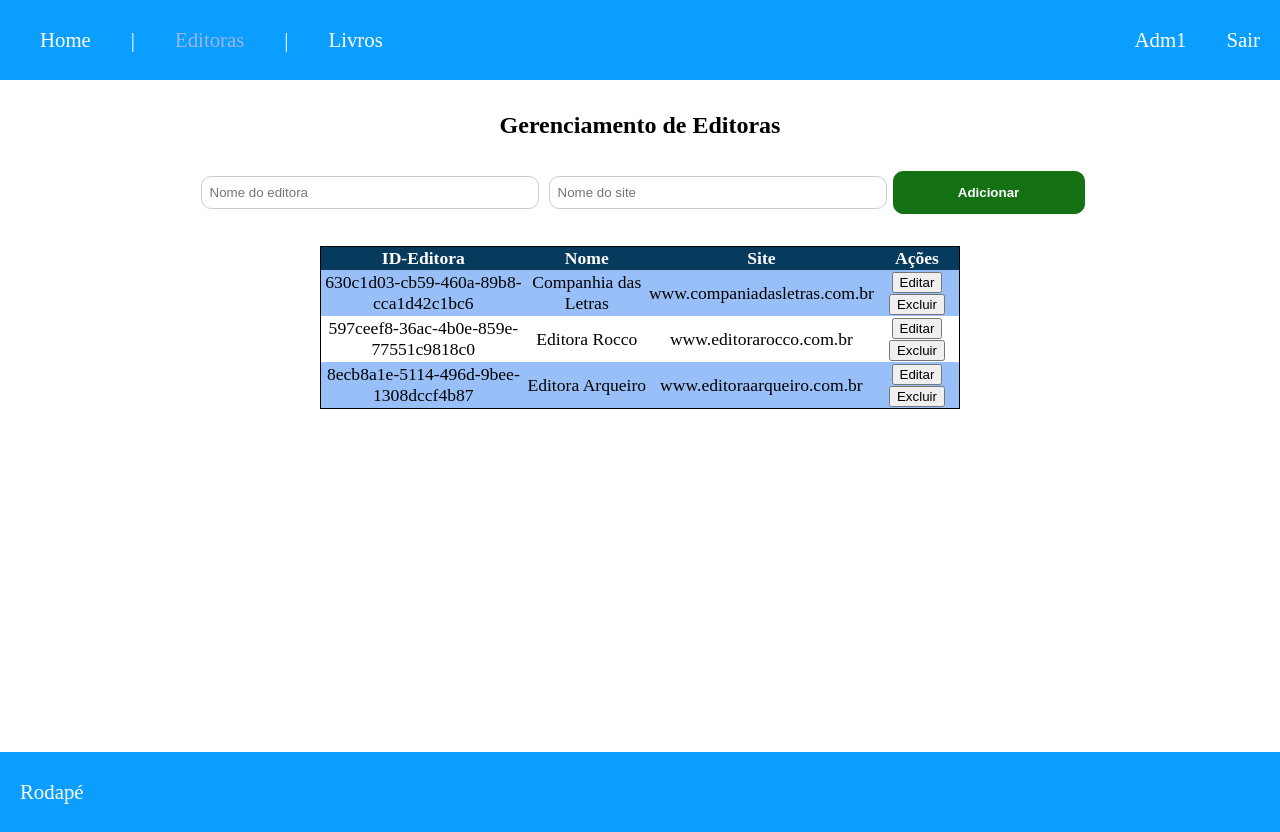
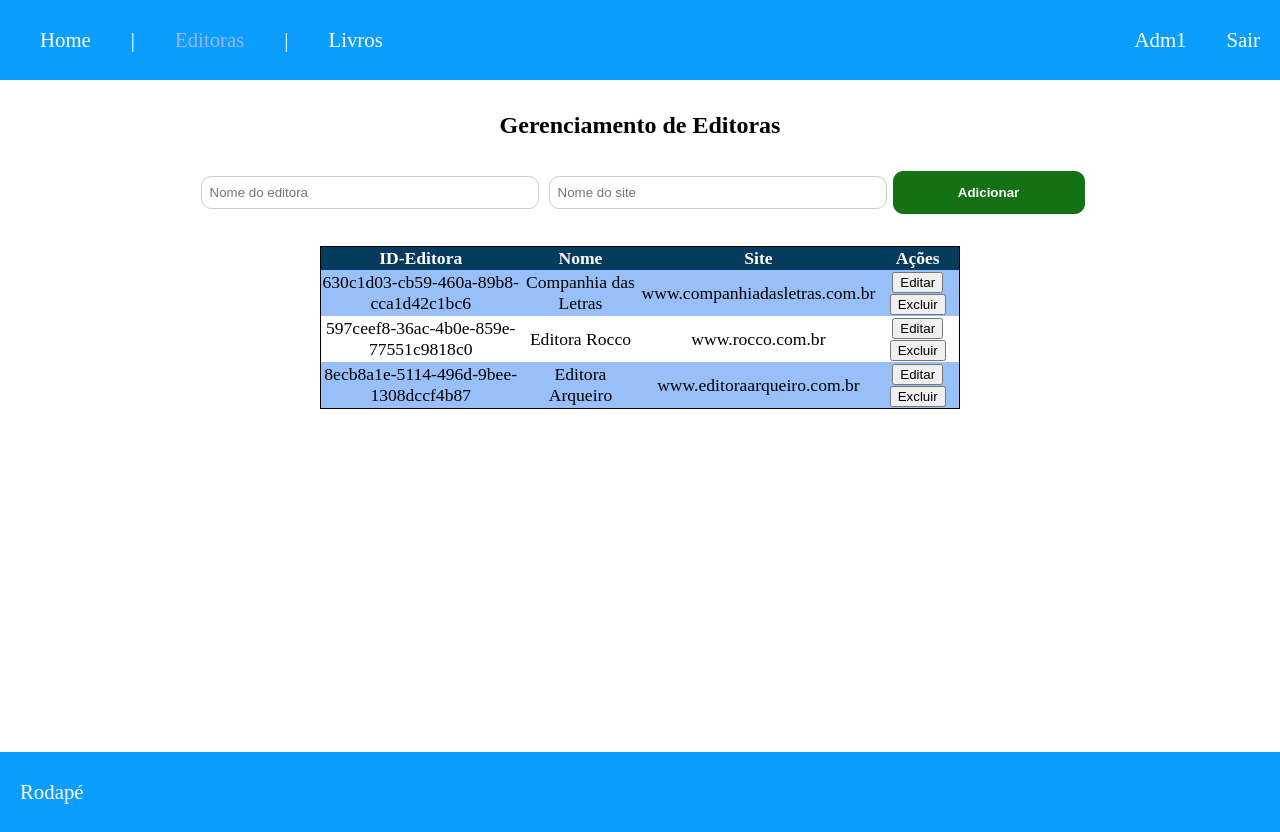
Before and after one commit to Ian-2INFO3/aula-bootcamp-teste, a Vue app: page /editoras in a window 1280 px wide. Built offline with nearby package versions, Linux system fonts and the light colour scheme.

Commit message:
rocco site

```diff
--- a/src/views/EditorasView.vue
+++ b/src/views/EditorasView.vue
@@ -7,14 +7,14 @@ export default {
         {
           id: "630c1d03-cb59-460a-89b8-cca1d42c1bc6",
           nome: "Companhia das Letras",
-          site_lf: "https://www.companiadasletras.com.br",
-          site_nlf: "www.companiadasletras.com.br",
+          site_lf: "https://www.companhiadasletras.com.br",
+          site_nlf: "www.companhiadasletras.com.br",
         },
         {
           id: "597ceef8-36ac-4b0e-859e-77551c9818c0",
           nome: "Editora Rocco",
-          site_lf: "https://www.editorarocco.com.br",
-          site_nlf: "www.editorarocco.com.br",
+          site_lf: "https://www.rocco.com.br/",
+          site_nlf: "www.rocco.com.br",
         },
         {
           id: "8ecb8a1e-5114-496d-9bee-1308dccf4b87",
```
